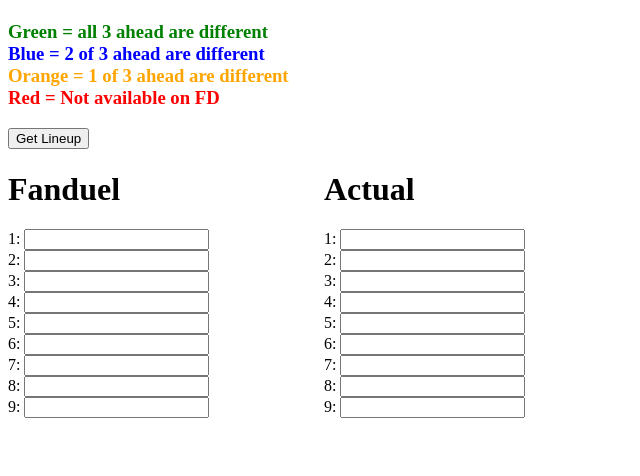
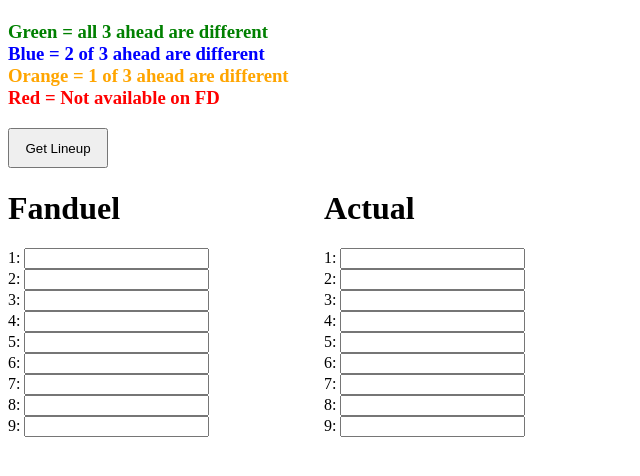
Before and after one commit to CoachRichbart/batter-up, a plain HTML site: page teams.html in a window 1280 px wide. Shown: the whole page, without its empty margins (0-640 px from the left). Drawn offline with Linux system fonts and the light colour scheme.

Commit message:
Make button bigger

```diff
--- a/index.css
+++ b/index.css
@@ -46,3 +46,8 @@
   border: 1px solid #ccc;
   border-top: none;
 }
+
+.big-btn {
+    width: 100px;
+    height: 40px;
+}
--- a/teams.html
+++ b/teams.html
@@ -21,7 +21,7 @@
         <font color="red">Red = Not available on FD</br></font>
     </h3>
 
-    <button onclick="updateLineups()">Get Lineup</button><br>
+    <button class="big-btn" onclick="updateLineups()">Get Lineup</button><br>
 
     <!-- <button onclick="evaluateLineupDiffs()">Evaluate Lineup</button><br> -->
 
```
